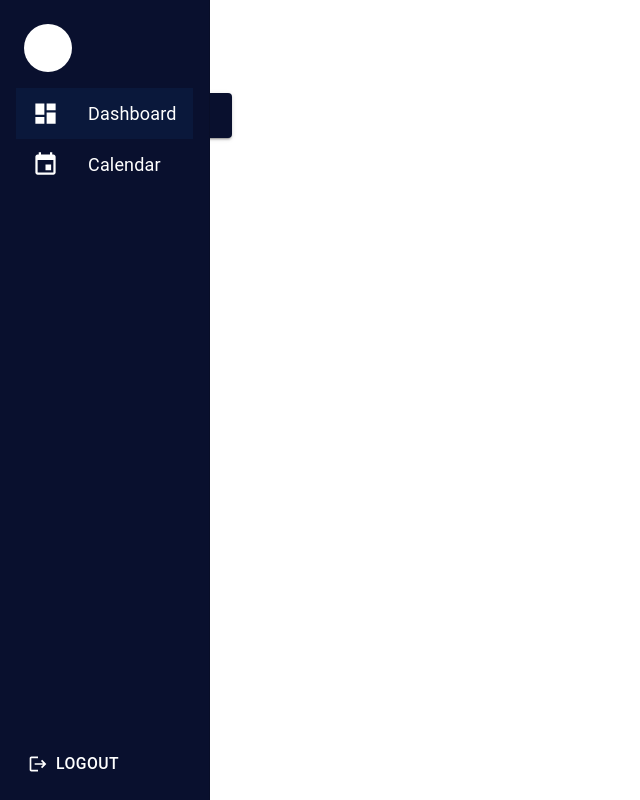
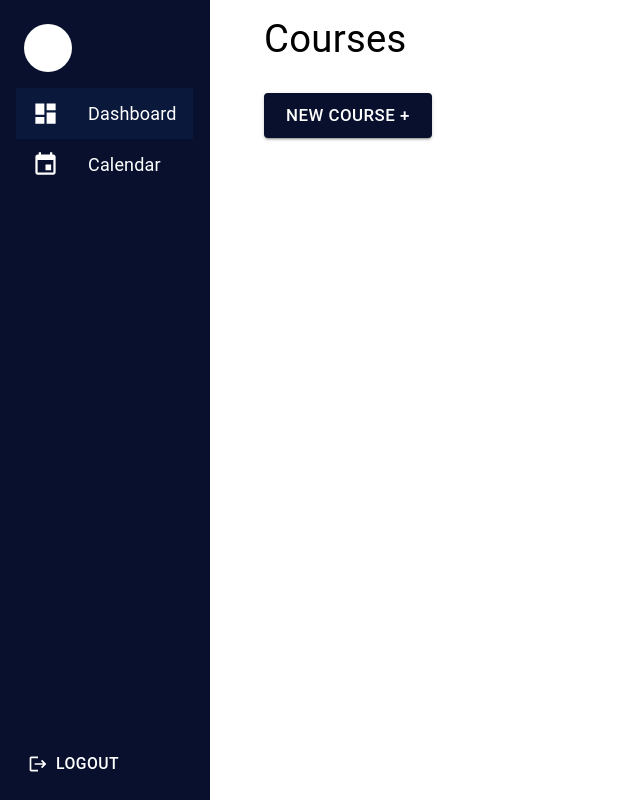
Before and after one commit to huzaifakarbalai/nextjs-blog, a Next.js app: page /dashboard in a window 1280 px wide. Shown: the whole page, without its empty margins (0-640 px from the left). Built offline with nearby package versions, Linux system fonts and the light colour scheme.

Commit message:
padding dashboard

```diff
--- a/pages/dashboard.js
+++ b/pages/dashboard.js
@@ -210,7 +210,7 @@ const Dashboard = () => {
       </Drawer>
 
       {/* Page content */}
-      <Box p={2}>
+      <Box p={2} ml={28} >
         {/* Render content based on selected menu option */}
         {selectedOption === 'dashboard' && (
             <Container >
```
